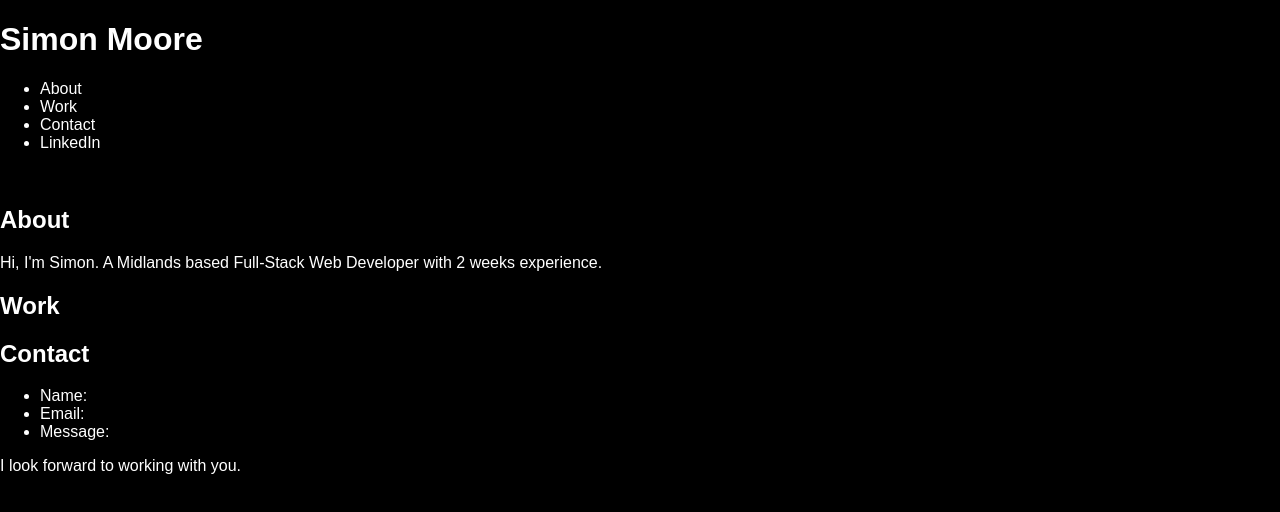
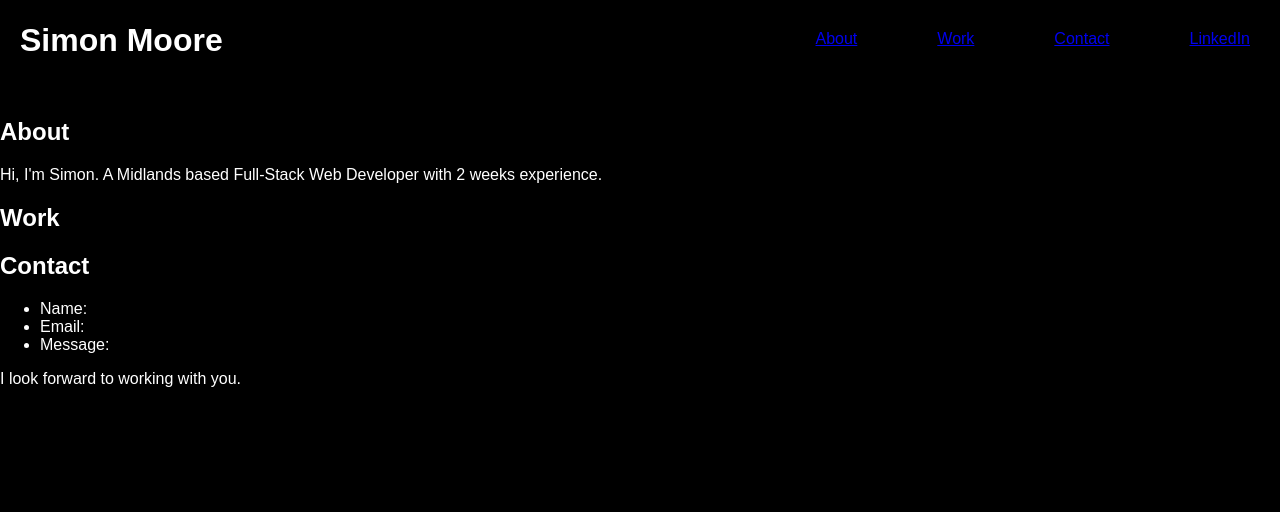
Before and after one commit to simonmoore23/wk2-Challenge-Portfolio, a plain HTML site: page index.html in a window 1280 px wide. Drawn offline with Linux system fonts and the light colour scheme.

Commit message:
changes to header links

```diff
--- a/assets/style.css
+++ b/assets/style.css
@@ -17,3 +17,23 @@ body {
     color: var(--text);
     background-color: var(--bg-body);
 }
+
+h1 {
+    display: inline-block;
+    line-height: 40px;
+    margin: 20px;
+}
+
+.container {
+    float: right;
+    display: flex;
+    justify-content: flex-end;
+    list-style-type: none;
+    margin: 20px;
+    padding: 10px;
+
+}
+
+.container li {
+    padding: 0 0 0 5rem;
+}
--- a/index.html
+++ b/index.html
@@ -9,23 +9,30 @@
   </head>
   <body>
         <header>
+
               <h1>Simon Moore</h1>
 
-        <ul>
-              <li>About</li>
-              <li>Work</li>
-              <li>Contact</li>
-              <li>LinkedIn</li>
+                  <ul class="container">
+                    <li>
+                      <a href="#about">About</a></li>
+                    <li>
+                      <a href="#work">Work</a></li>
+                    <li>
+                      <a href="contact">Contact</a></li>
+                    <li>
+                      <a href="https://www.linkedin.com/in/simon-moore-50228736/">LinkedIn</a></li>
                   </ul>
+
+
         </header>
         <main>
             <div>
                 <img src=""/>
-              <p><h2>About</h2>Hi, I'm Simon. A Midlands based Full-Stack
+                <p><h2 id="about">About</h2>Hi, I'm Simon. A Midlands based Full-Stack
                   Web Developer with 2 weeks experience.</p>
             </div>
-          <div><h2>Work</h2></div>
-          <div><h2>Contact</h2>
+            <div><h2 id="work">Work</h2></div>
+            <div><h2 id="contact">Contact</h2>
                 <ul>
                     <li>Name:</li>
                     <li>Email:</li>
```
Lines whose indentation alone changed are shown as unchanged.
